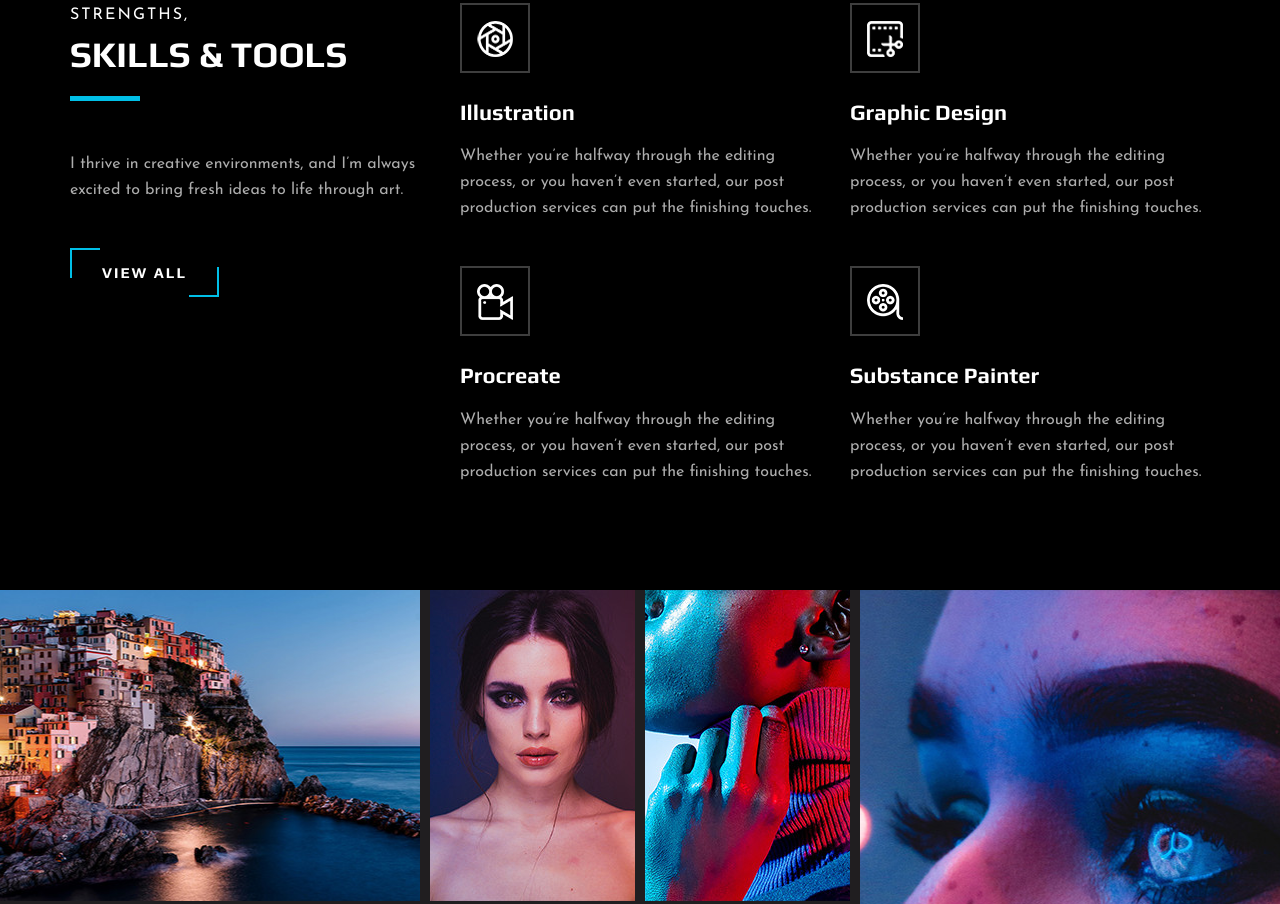
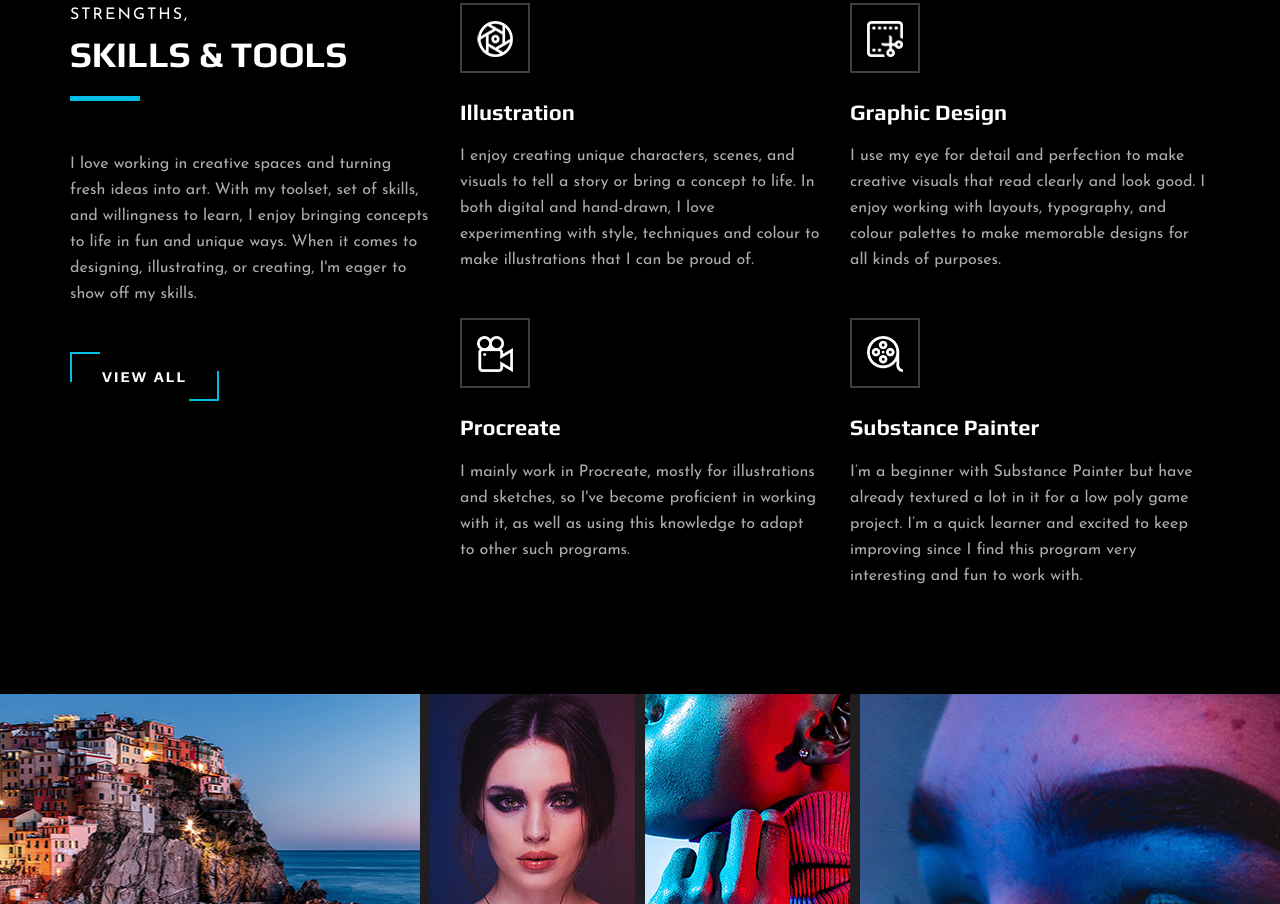
Before and after one commit to LunaKuzina/LunaKuzina.github.io, a plain HTML site: page index.html in a window 1280 px wide. Shown: the part 791-1695 px from the top of the page. Drawn offline with Linux system fonts and the light colour scheme.

Commit message:
Add files via upload

```diff
--- a/index.html
+++ b/index.html
@@ -99,7 +99,10 @@
                             <span>Strengths,</span>
                             <h2>Skills & Tools</h2>
                         </div>
-                        <p>I thrive in creative environments, and I’m always excited to bring fresh ideas to life through art.</p>
+                        <p>I love working in creative spaces and turning fresh ideas into art. With my toolset,
+                            set of skills, and willingness to learn, I enjoy bringing concepts to life in fun and
+                            unique ways. When it comes to designing, illustrating, or creating, I'm eager to show off
+                            my skills.</p>
                         <a href="#" class="primary-btn">View all</a>
                     </div>
                 </div>
@@ -111,8 +114,9 @@
                                     <img src="img/icons/si-1.png" alt="">
                                 </div>
                                 <h4>Illustration</h4>
-                                <p>Whether you’re halfway through the editing process, or you haven’t even started, our
-                                    post production services can put the finishing touches.</p>
+                                <p>I enjoy creating unique characters, scenes, and visuals to tell a story or bring a
+                                    concept to life. In both digital and hand-drawn, I love experimenting with style,
+                                    techniques and colour to make illustrations that I can be proud of.</p>
                             </div>
                         </div>
                         <div class="col-lg-6 col-md-6 col-sm-6">
@@ -121,8 +125,9 @@
                                     <img src="img/icons/si-2.png" alt="">
                                 </div>
                                 <h4>Graphic Design</h4>
-                                <p>Whether you’re halfway through the editing process, or you haven’t even started, our
-                                    post production services can put the finishing touches.</p>
+                                <p>I use my eye for detail and perfection to make creative visuals that read clearly
+                                    and look good. I enjoy working with layouts, typography, and colour palettes to
+                                    make memorable designs for all kinds of purposes.</p>
                             </div>
                         </div>
                         <div class="col-lg-6 col-md-6 col-sm-6">
@@ -131,8 +136,9 @@
                                     <img src="img/icons/si-3.png" alt="">
                                 </div>
                                 <h4>Procreate</h4>
-                                <p>Whether you’re halfway through the editing process, or you haven’t even started, our
-                                    post production services can put the finishing touches.</p>
+                                <p>I mainly work in Procreate, mostly for illustrations and sketches, so I've become
+                                    proficient in working with it, as well as using this knowledge to adapt to other
+                                    such programs.</p>
                             </div>
                         </div>
                         <div class="col-lg-6 col-md-6 col-sm-6">
@@ -141,8 +147,9 @@
                                     <img src="img/icons/si-4.png" alt="">
                                 </div>
                                 <h4>Substance Painter</h4>
-                                <p>Whether you’re halfway through the editing process, or you haven’t even started, our
-                                    post production services can put the finishing touches.</p>
+                                <p>I’m a beginner with Substance Painter but have already textured a lot in it for
+                                    a low poly game project. I’m a quick learner and excited to keep improving since
+                                    I find this program very interesting and fun to work with.</p>
                             </div>
                         </div>
                     </div>
@@ -212,7 +219,7 @@
             <div class="row">
                 <div class="latest__slider owl-carousel">
                     <div class="col-lg-4">
-                        <div class="blog__item latest__item">
+                        <div class="blog__item latest__item latest-1">
                             <h4>Unofficial UX/UI Redesign: Returned Warrior</h4>
                             <ul>
                                 <li>April 2025</li>
@@ -224,7 +231,7 @@
                         </div>
                     </div>
                     <div class="col-lg-4">
-                        <div class="blog__item latest__item">
+                        <div class="blog__item latest__item latest-2">
                             <h4>Cats INC.: Card Game</h4>
                             <ul>
                                 <li>November 2024</li>
@@ -236,7 +243,7 @@
                         </div>
                     </div>
                     <div class="col-lg-4">
-                        <div class="blog__item latest__item">
+                        <div class="blog__item latest__item latest-3">
                             <h4>Smirates of the Smaribean Smea</h4>
                             <ul>
                                 <li>February 2025</li>
@@ -248,18 +255,17 @@
                         </div>
                     </div>
                     <div class="col-lg-4">
-                        <div class="blog__item latest__item">
+                        <div class="blog__item latest__item latest-4">
                             <h4>Efteling GO!</h4>
                             <ul>
                                 <li>June 2025</li>
-                                <li>1st Year, Block </li>
+                                <li>1st Year, Block 4</li>
                             </ul>
                             <p>We recently launched a new website for a Vital client and wanted to share some of the
                                 cool features we were able...</p>
                             <a href="#">Read more <span class="arrow_right"></span></a>
                         </div>
                     </div>
-
                 </div>
             </div>
         </div>
```
